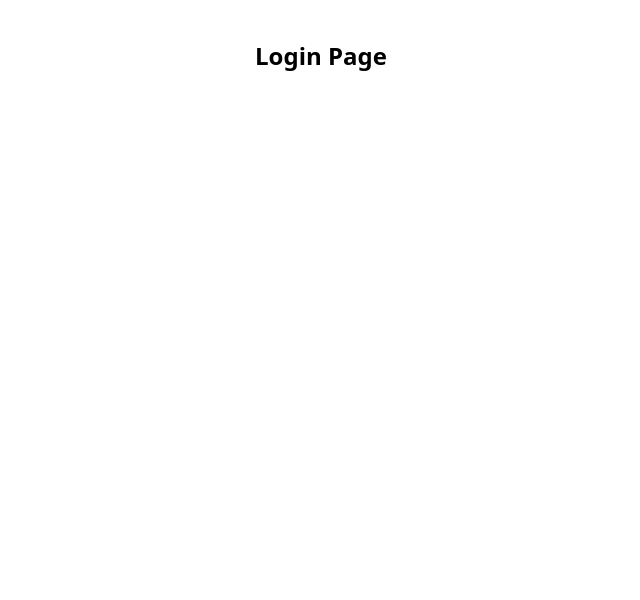
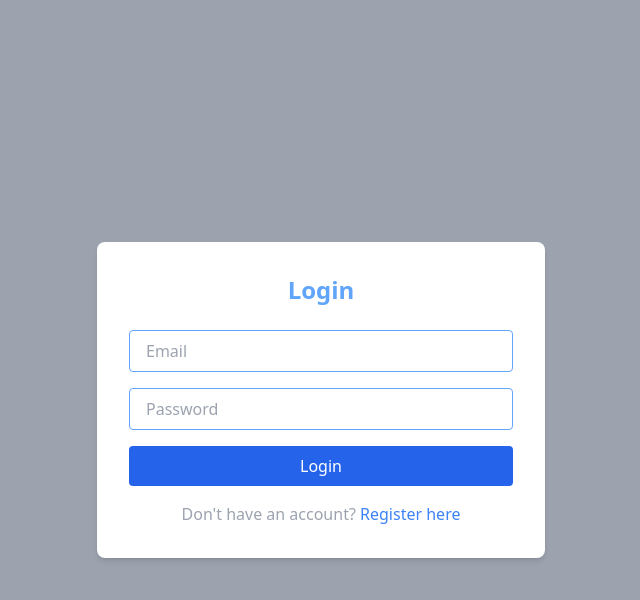
Before and after one commit to J0hn316/Chat-UI, a React (Vite) app in the folder client/: page / in a window 1280 px wide. Shown: the top 600 px of the page, without its empty margins (319-959 px from the left). Built offline with nearby package versions, Linux system fonts and the light colour scheme.

Commit message:
feat: enhance login page with form handling and error display

```diff
--- a/client/src/pages/LoginPage.tsx
+++ b/client/src/pages/LoginPage.tsx
@@ -1,9 +1,77 @@
+import { useState } from 'react';
 import type { JSX } from 'react';
+import { useNavigate } from 'react-router-dom';
+
+import api from '../utils/api';
+import { useAuth } from '../hooks/useAuth';
 
 export default function LoginPage(): JSX.Element {
+  const [email, setEmail] = useState<string>('');
+  const [password, setPassword] = useState<string>('');
+  const [error, setError] = useState<string | null>('');
+  const [loading, setLoading] = useState<boolean>(false);
+
+  const { login } = useAuth();
+  const navigate = useNavigate();
+
+  const handleSubmit = async (evt: React.FormEvent): Promise<void> => {
+    evt.preventDefault();
+    setLoading(true);
+    setError(null);
+
+    try {
+      const res = await api.post('/login', { email, password });
+      const { token } = res.data;
+
+      await login(token);
+      navigate('/dashboard');
+    } catch (error) {
+      setError('Login failed. Please check your credentials.');
+      console.error('Login error:', error);
+    } finally {
+      setLoading(false);
+    }
+  };
+
   return (
-    <div className="text-center mt-10">
-      <h1 className="text-2xl font-bold">Login Page</h1>
+    <div className="min-h-screen flex items-center justify-center bg-gray-400 dark:bg-gray-800">
+      <div className="bg-white dark:bg-gray-700 p-8 rounded-lg shadow-md w-full max-w-md">
+        <h2 className="text-2xl font-semibold mb-6 text-center text-blue-400 ">
+          Login
+        </h2>
+        <form onSubmit={handleSubmit} className="space-y-4">
+          <input
+            type="email"
+            placeholder="Email"
+            className="w-full px-4 py-2 border border-blue-400 rounded dark:bg-gray-700 dark:text-white"
+            value={email}
+            onChange={(e) => setEmail(e.target.value)}
+            required
+          />
+          <input
+            type="password"
+            placeholder="Password"
+            className="w-full px-4 py-2 border border-blue-400 rounded dark:bg-gray-700 dark:text-white"
+            value={password}
+            onChange={(e) => setPassword(e.target.value)}
+            required
+          />
+          {error && <p className="text-red-500 text-sm">{error}</p>}
+          <button
+            type="submit"
+            disabled={loading}
+            className="w-full bg-blue-600 text-white py-2 rounded hover:bg-blue-700"
+          >
+            {loading ? 'Logging in...' : 'Login'}
+          </button>
+        </form>
+        <p className="mt-4 text-center text-gray-400">
+          Don't have an account?{' '}
+          <a href="/register" className="text-blue-500 hover:underline">
+            Register here
+          </a>
+        </p>
+      </div>
     </div>
   );
 }
```
